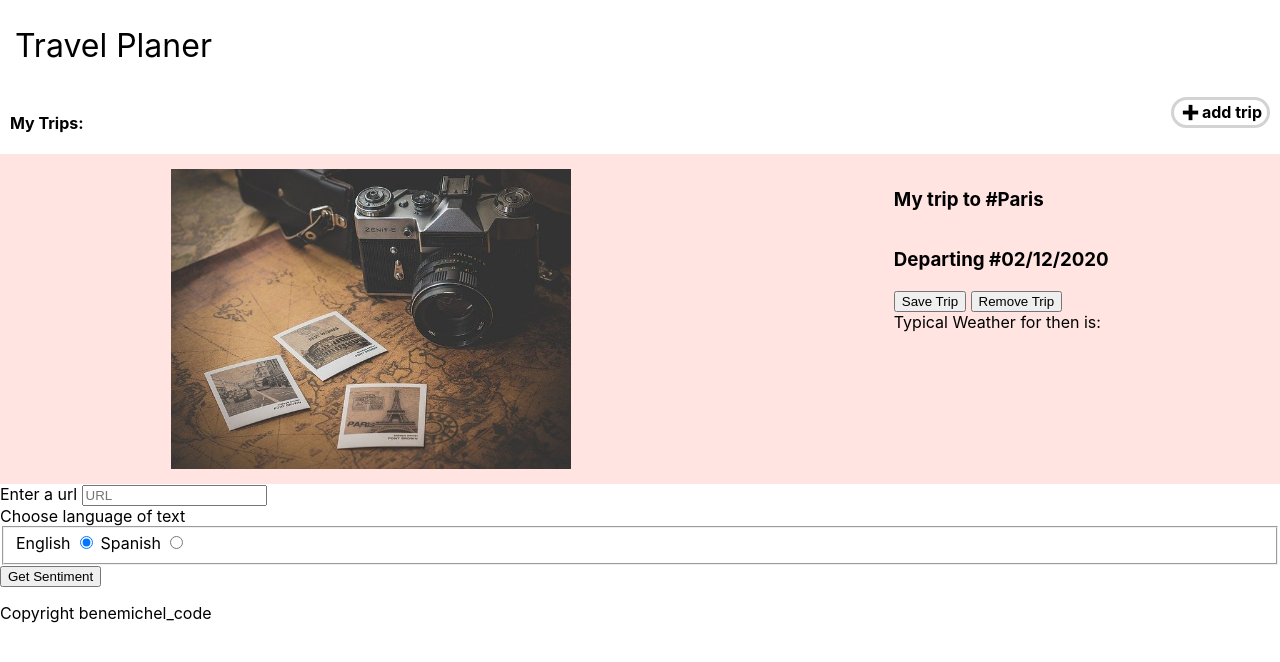
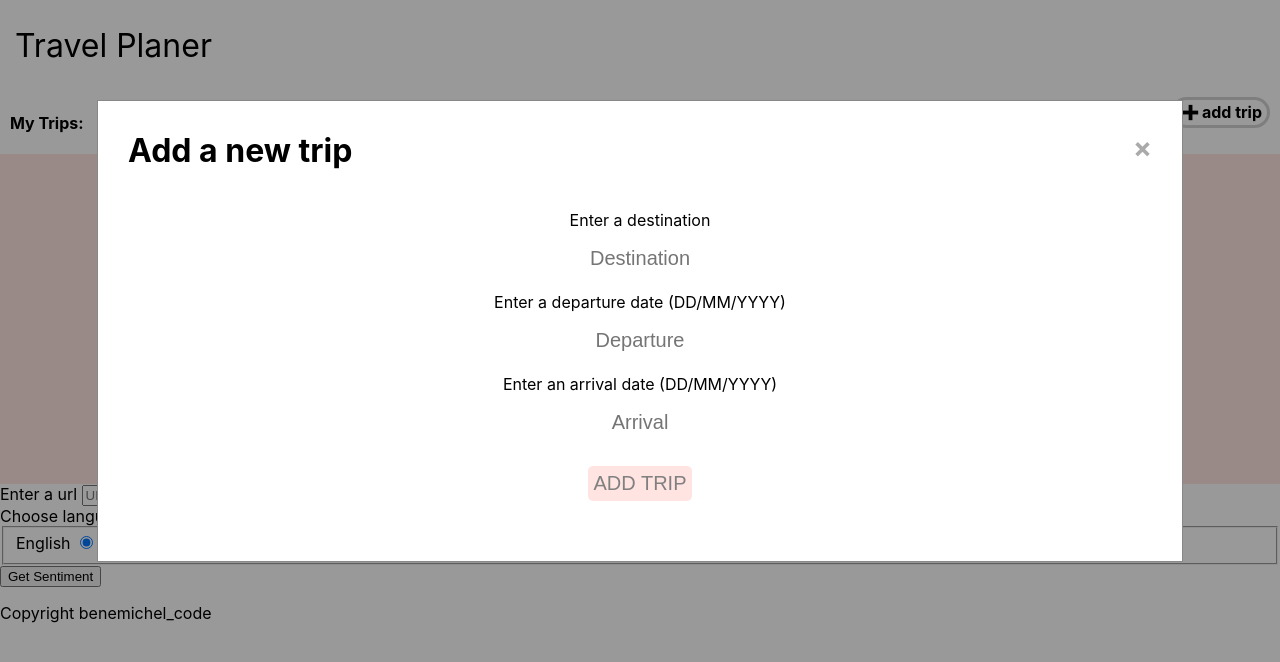
Before and after one commit to benemichel/udacity_frontend_capstone_project, a website built with webpack: page src/client/views/index.html in a window 1280 px wide. Built offline with nearby package versions, Linux system fonts and the light colour scheme.

Commit message:
modal added

```diff
--- a/src/client/index.js
+++ b/src/client/index.js
@@ -6,6 +6,7 @@ import './styles/style.scss'
 import './styles/header.scss'
 import './styles/card.scss'
 import './styles/footer.scss'
+import './styles/modal.scss'
 
 
 // export {
--- /dev/null
+++ b/src/client/styles/modal.scss
@@ -0,0 +1,80 @@
+.modal {
+  display: block;
+  position: fixed;
+  z-index: 1;
+  padding-top: 100px;
+  left: 0;
+  top: 0;
+  width: 100vw;
+  height: 100vh;
+  overflow: auto;
+  background-color: rgb(0,0,0);
+  background-color: rgba(0,0,0,0.4);
+
+
+  .modal__content {
+    background-color: #fff;
+    margin: auto;
+    padding: 30px;
+    border: 1px solid #888;
+    width: 80%;
+  }
+
+  .modal__title {
+    font-weight: bold;
+    font-size: 2rem;
+  }
+
+  .modal__close {
+    color: #aaaaaa;
+    float: right;
+    font-size: 28px;
+    font-weight: bold;
+
+    &:hover, &:focus {
+      color: #000;
+      text-decoration: none;
+      cursor: pointer;
+    }
+  }
+
+  .modal__form {
+    margin: 30px 0;
+    display: flex;
+    flex-direction: column;
+    align-items: center;
+    justify-content: space-between;
+
+    label {
+      margin-top: 10px;
+    }
+    input {
+      margin-top: 5px ;
+      display:block;
+      min-height: 45px;
+      min-width: 100px;
+      background: inherit;
+      font-size: 20px;
+      font-family: 'Oswald', sans-serif;
+      border: none;
+      text-align: center;
+
+    }
+
+    .modal__add_button {
+      margin-top: 20px;
+      min-width: 60px;
+      min-height: 35px;
+      background: mistyrose;
+      color: gray;
+      font-size: 20px;
+      border: none;
+      cursor: pointer;
+      text-transform: uppercase;
+      border-radius: 5px;
+    }
+  }
+
+
+
+}
--- a/src/client/views/index.html
+++ b/src/client/views/index.html
@@ -66,6 +66,26 @@
             </div>
         </div>
 
+        <div class="modal">
+            <div class="modal__content">
+                <div class="modal__close">
+                    &times;
+                </div>
+                <div class="modal__title">
+                    Add a new trip
+                </div>
+                <div class="modal__form">
+                    <label for="destination">Enter a destination</label>
+                    <input id="destination" type="text" name="input" value=""  placeholder="Destination">
+                    <label for="departure">Enter a departure date (DD/MM/YYYY)</label>
+                    <input id="departure" type="text" name="input" value=""  placeholder="Departure">
+                    <label for="arrival">Enter an arrival date (DD/MM/YYYY)</label>
+                    <input id="arrival" type="text" name="input" value=""  placeholder="Arrival">
+                    <button class="modal__add_button">Add Trip</button>
+                </div>
+            </div>
+        </div>
+
 
         <form class="" onsubmit="return Client.handleSubmit(event)">
             <label for="url">Enter a url</label>
```
